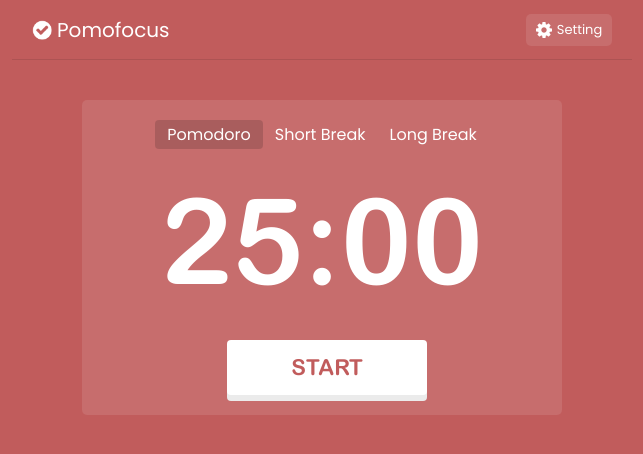
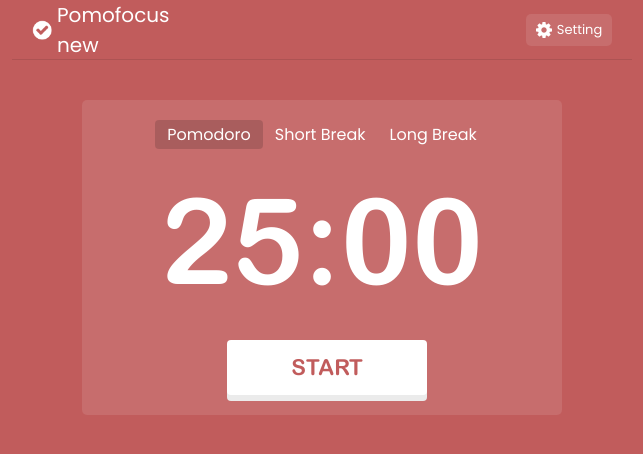
Before and after one commit to karimovnurullo/Pomofocus, a plain HTML site: page index.html in a window 1280 px wide. Shown: the whole page, without its empty margins (318-961 px from the left). Drawn offline with Linux system fonts and the light colour scheme; files whose address does not match are found by name.

Commit message:
Second commit

```diff
--- a/index.html
+++ b/index.html
@@ -14,7 +14,7 @@
         <div class="nav">
             <a href="https://pomofocus.io/" class="nav-logo">
                 <img src="./assets/images/iconSVG.png" alt="">
-                <p>Pomofocus</p>
+                <p>Pomofocus new</p>
             </a>
             <div class="nav-settings">
                 <img src="./assets/images/settings.png" alt="">
```
